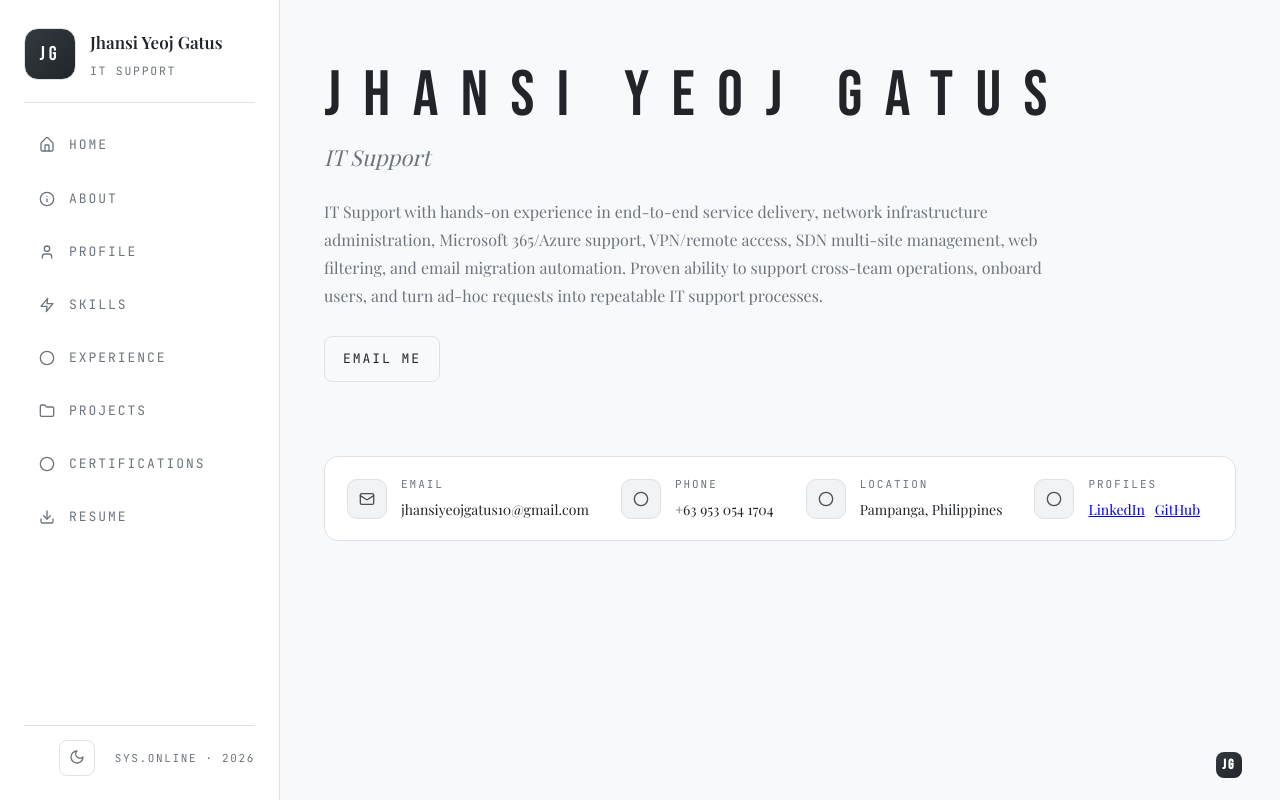
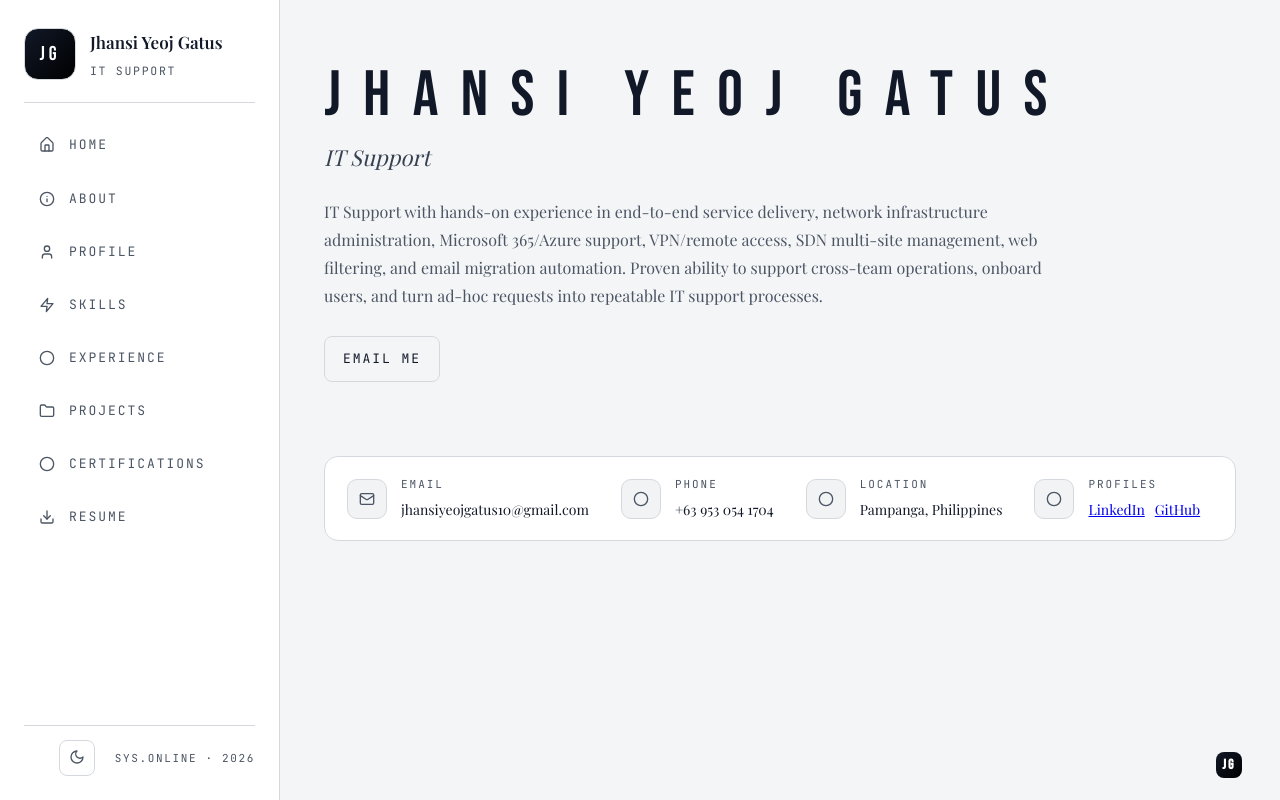
Before and after one commit to eazyboytt/Portfolio, a Flask app: page / in a window 1280 px wide. Run offline with Flask 3, Linux system fonts and the light colour scheme; some web fonts are replaced.

Commit message:
Improve light mode color palette: higher contrast text #111827/#4b5563, stronger borders #d5d9de/#b8bec6, cleaner accent blacks

```diff
--- a/static/css/style.css
+++ b/static/css/style.css
@@ -11,42 +11,42 @@
 
 :root {
   /* Color Palette - Professional Descent */
-  --color-bg: #f8f9fa;
+  --color-bg: #f4f5f7;
   --color-panel: #ffffff;
   --color-panel-2: #f1f3f5;
   --color-panel-3: #e9ecef;
-  --color-border: #dee2e6;
-  --color-border-2: #ced4da;
+  --color-border: #d5d9de;
+  --color-border-2: #b8bec6;
 
-  /* Text Colors */
-  --color-ink: #212529;
-  --color-ink-soft: #6c757d;
-  --color-muted: #6c757d;
-  --color-muted-soft: #868e96;
+  /* Text Colors - higher contrast for readability */
+  --color-ink: #111827;
+  --color-ink-soft: #374151;
+  --color-muted: #4b5563;
+  --color-muted-soft: #6b7280;
 
-  /* Accent Colors - Subdued */
-  --color-gold: #495057;
-  --color-gold-dim: #343a40;
-  --color-accent: #343a40;
-  --color-accent-hover: #212529;
-  --color-accent-soft: #e9ecef;
-  --color-accent-border: #dee2e6;
+  /* Accent Colors - subdued but visible */
+  --color-gold: #4b5563;
+  --color-gold-dim: #374151;
+  --color-accent: #111827;
+  --color-accent-hover: #000000;
+  --color-accent-soft: #f3f4f6;
+  --color-accent-border: #d5d9de;
 
   /* Semantic Colors */
-  --color-red: #dc3545;
-  --color-red-hover: #c82333;
-  --color-red-soft: #f8d7da;
-  --color-green: #198754;
-  --color-green-soft: #d1e7dd;
-  --color-purple: #6f42c1;
-  --color-purple-soft: #e2e3ff;
-  --color-accent-2: #495057;
-  --color-accent-border: #ced4da;
+  --color-red: #dc2626;
+  --color-red-hover: #b91c1c;
+  --color-red-soft: #fee2e2;
+  --color-green: #16a34a;
+  --color-green-soft: #dcfce7;
+  --color-purple: #7c3aed;
+  --color-purple-soft: #ede9fe;
+  --color-accent-2: #4b5563;
+  --color-accent-border: #b8bec6;
 
   /* DES High-Contrast Tokens */
-  --color-des-black: #212529;
+  --color-des-black: #111827;
   --color-des-white: #ffffff;
-  --color-des-accent: #343a40;
+  --color-des-accent: #111827;
 
   /* Typography */
   --font-display: 'Bebas Neue', 'Inter', system-ui, sans-serif;
```
Also changed, not shown: docs/static/css/style.css (+26 -26 lines).
